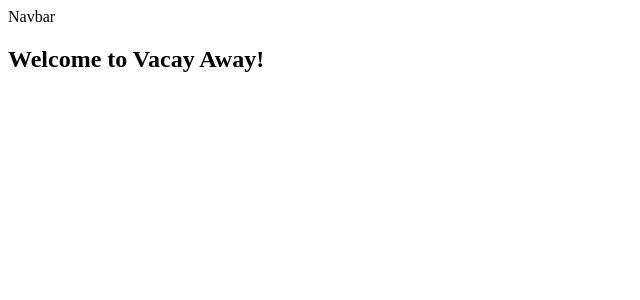
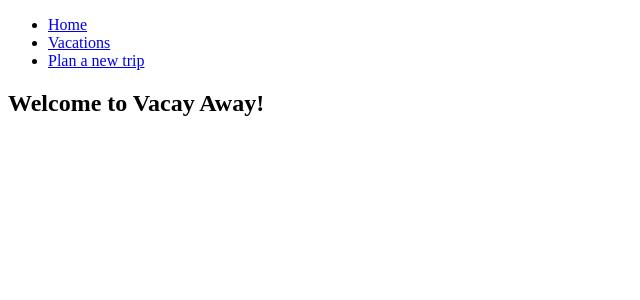
Before and after one commit to kotomino/vacay-away-frontend, a React (Create React App) app: page / in a window 1280 px wide. Shown: the top 300 px of the page, without its empty margins (0-640 px from the left). Built offline with nearby package versions, Linux system fonts and the light colour scheme; no server answers.

Commit message:
navbar content edited

```diff
--- a/src/components/Navbar.js
+++ b/src/components/Navbar.js
@@ -1,10 +1,15 @@
 import React, { Component } from 'react'
+import { Link } from 'react-router-dom';
 
 class Navbar extends Component {
   render() {
     return (
       <div>
-        Navbar
+        <ul>
+          <li><Link to="/">Home</Link></li>
+          <li><Link to="/vacations">Vacations</Link></li>
+          <li><Link to="/vacations/new">Plan a new trip</Link></li>
+        </ul>
       </div>
     )
   }
```
